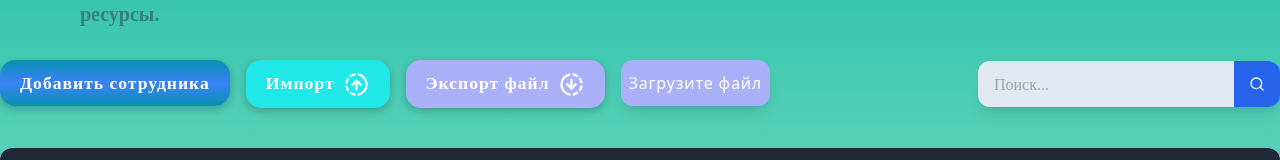
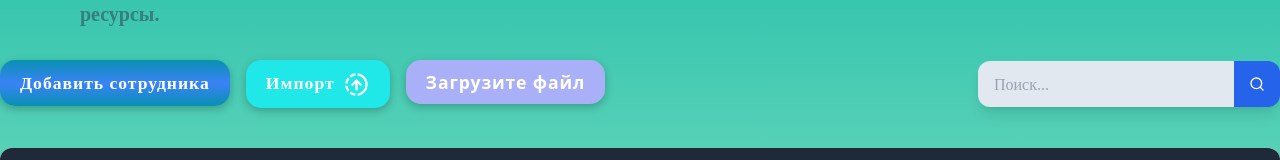
Before and after one commit to Alisher0903/epsilon, a React (Create React App) app: page /home in a window 1280 px wide. Shown: the part 254-414 px from the top of the page. Built offline with nearby package versions, Linux system fonts and the light colour scheme; no server answers; a web font is replaced by a local one.

Commit message:
kjehiwue

```diff
--- a/src/components/home/index.jsx
+++ b/src/components/home/index.jsx
@@ -14,11 +14,13 @@ const Home = () => {
     const [user, setUser] = useState([]);
     const [loading, setLoading] = useState(false);
     const [loadingEx, setLoadingEx] = useState(false);
+    const [inputHidden, setInputHidden] = useState(false);
     const [fileName, setFileName] = useState("");
     const [page, setPage] = useState(0);
 
     const handleFileChange = (e) => {
         const selectedFile = e.target.files[0];
+        setInputHidden(true);
         if (selectedFile) {
             setFileName(selectedFile.name);
         } else {
@@ -105,10 +107,13 @@ const Home = () => {
         axios.post(url + "user/importExcel", addFile, config)
             .then((res) => {
                 setLoading(false)
+                setInputHidden(false)
                 toast.success(res.data.message)
+                setFileName('')
             })
             .catch(err => {
                 setLoading(false)
+                setInputHidden(false)
                 console.log(err);
                 toast.error("Xatolik yuz berdi❌")
             })
@@ -159,10 +164,9 @@ const Home = () => {
                                     </>
                                 }
                             </button>
-                            {/* <label htmlFor="fileInput"> */}
+                                <span style={{display: `${inputHidden ? 'inline' : 'none'}`}}>
                                     <button
                                         onClick={exportFileExel}
-                                // htmlFor="fileInput"
                                         disabled={loading} className='addBtn bg-btnBgEx mr-4 font-inika active:scale-90 duration-200'>
                                         {loading ?
                                             <>
@@ -175,13 +179,17 @@ const Home = () => {
                                             </>
                                         }
                                     </button>
-                            {/* </label> */}
-                            <label htmlFor="fileInput" className="bg-btnBgEx px-2 py-3 shadow-lg rounded-xl font-medium cursor-pointer active:scale-90 duration-200">
+                                </span>
+                                <span style={{display: `${inputHidden ? 'none' : 'inline'}`}}>
+                                    <label
+                                        htmlFor="fileInput"
+                                        className="addBtn bg-btnBgEx rounded-xl font-medium cursor-pointer active:scale-90 duration-200">
                                         <span className='tracking-wider text-white'>
                                             {fileName !== "" ? fileName : "Загрузите файл"}
                                         </span>
                                     </label>
                                     <input id="fileInput" type="file" className="hidden" onChange={handleFileChange} />
+                                </span>
                         </div>
 
                         {/* search */}
```
Lines whose indentation alone changed are shown as unchanged.
